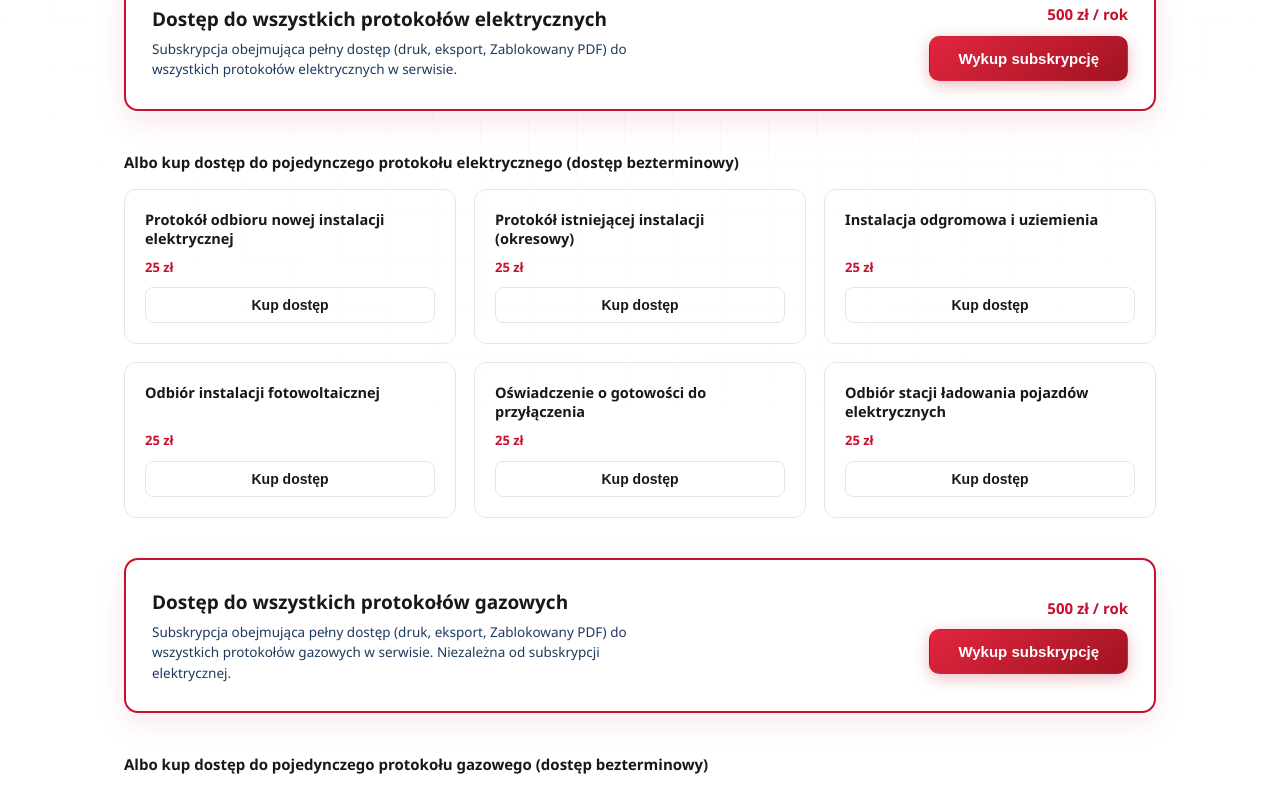
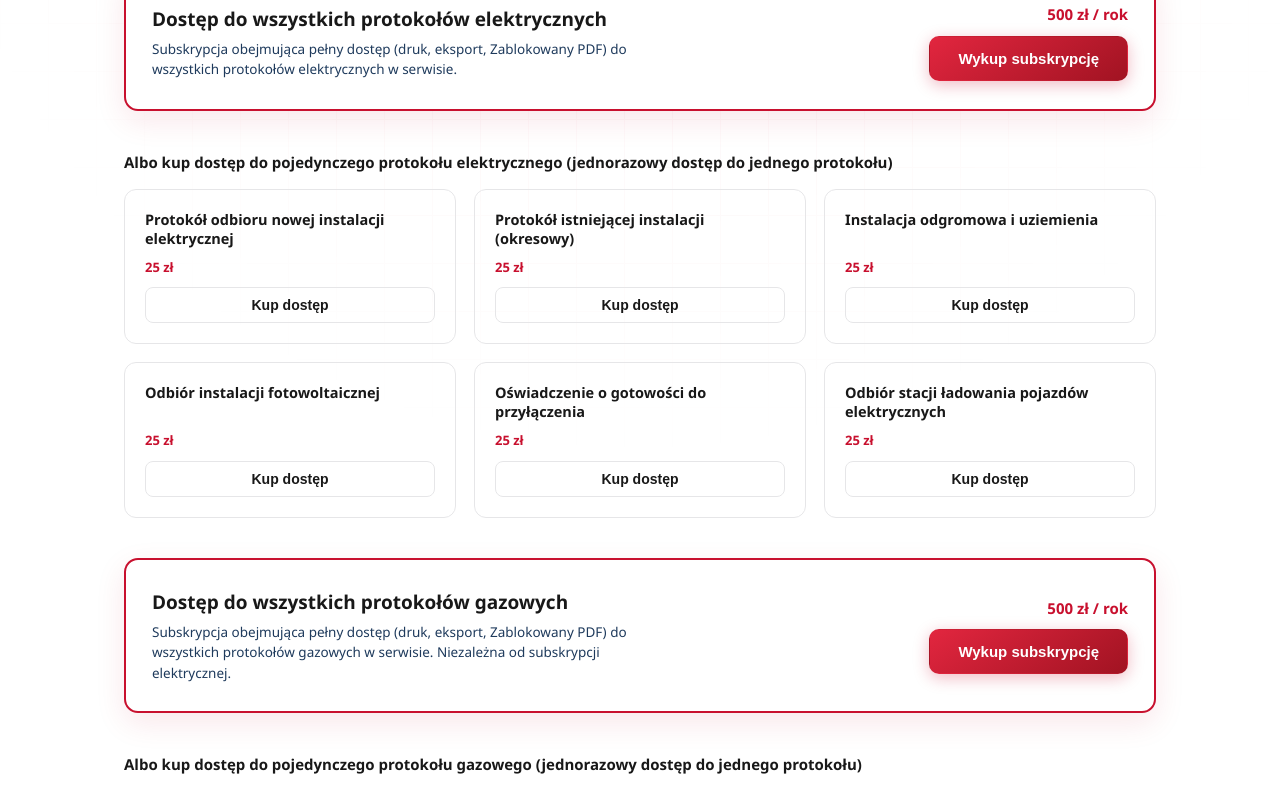
Before and after one commit to Juby888/Certyficaty-RS, a website: page pricing.html in a window 1280 px wide. Shown: the part 265-1053 px from the top of the page. Drawn offline with nearby package versions, Linux system fonts and the light colour scheme.

Commit message:
Pricing: replace stale "bezterminowy" wording with single-use access
Co-Authored-By: Claude Sonnet 5.5 <noreply@anthropic.com>

```diff
--- a/pricing.html
+++ b/pricing.html
@@ -114,7 +114,7 @@
     </div>
   </div>
 
-  <div class="protocols-head">Albo kup dostęp do pojedynczego protokołu elektrycznego (dostęp bezterminowy)</div>
+  <div class="protocols-head">Albo kup dostęp do pojedynczego protokołu elektrycznego (jednorazowy dostęp do jednego protokołu)</div>
   <div class="protocol-grid" id="protocolGrid">
     <div class="protocol-card" data-protocol="certyfikat-1">
       <h3>Protokół odbioru nowej instalacji elektrycznej</h3>
@@ -159,7 +159,7 @@
     </div>
   </div>
 
-  <div class="protocols-head">Albo kup dostęp do pojedynczego protokołu gazowego (dostęp bezterminowy)</div>
+  <div class="protocols-head">Albo kup dostęp do pojedynczego protokołu gazowego (jednorazowy dostęp do jednego protokołu)</div>
   <div class="protocol-grid" id="protocolGridGaz">
     <div class="protocol-card" data-protocol="gaz-1">
       <h3>Główna próba szczelności instalacji gazowej</h3>
```
